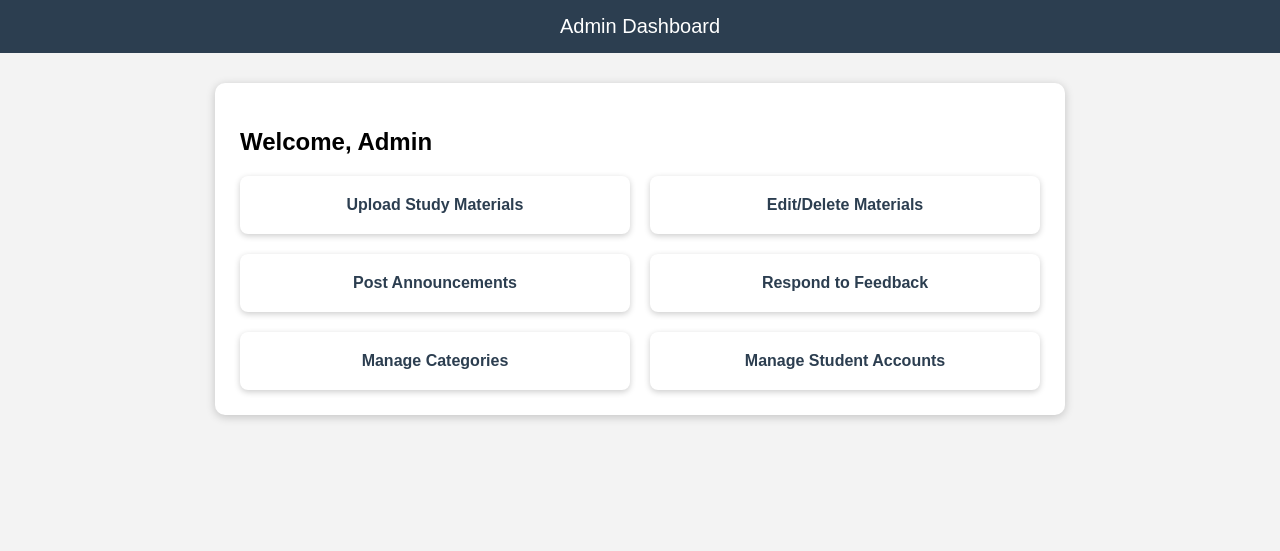
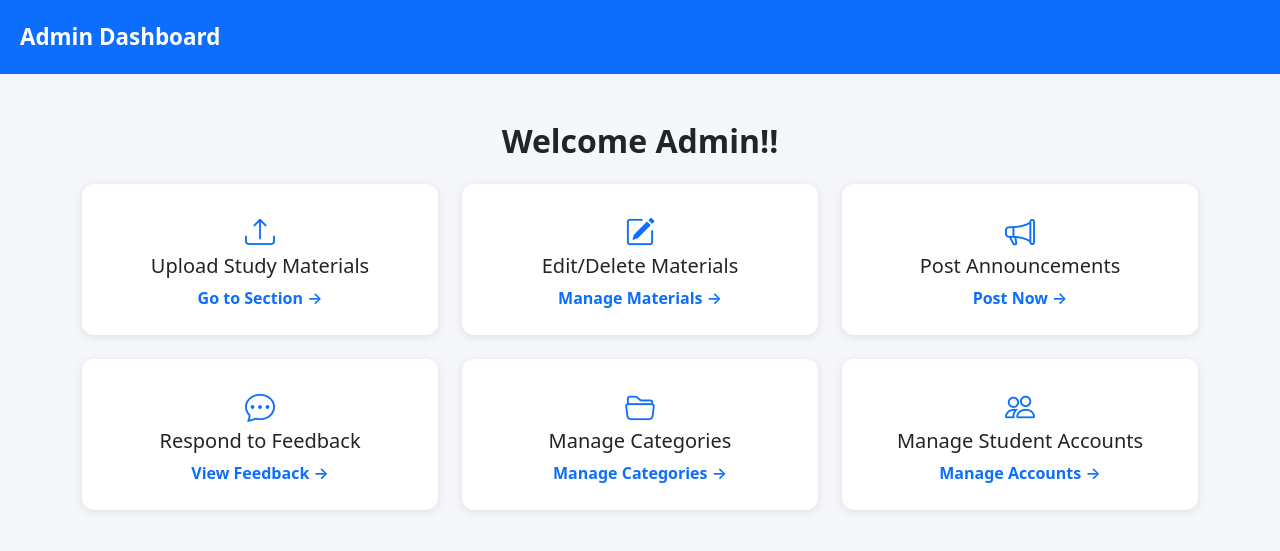
Before and after one commit to MoktanSujita/Study-Resource-management-System, a PHP site: page /templates/admin-dashboard.html in a window 1280 px wide. Shown: the top 551 px of the page. Run offline with PHP 8.4, Linux system fonts and the light colour scheme.

Commit message:
updated_admin_dashboard_&_login_bug

```diff
--- a/index.php
+++ b/index.php
@@ -44,7 +44,7 @@
   <div>
     <h1>Access Study Materials Anytime, Anywhere</h1>
     <p class="mt-3">A complete platform for notes, question papers, announcements & downloads.</p>
-    <a href="login.php" class="btn btn-primary btn-lg mt-4">Get Started</a>
+    <a href="templates/login.html" class="btn btn-primary btn-lg mt-4">Get Started</a>
   </div>
 </div>
 
--- a/templates/admin-dashboard.html
+++ b/templates/admin-dashboard.html
@@ -1,25 +1,132 @@
 <!DOCTYPE html>
-<html>
+<html lang="en">
 <head>
-  <title>Admin Dashboard</title>
-  <link rel="stylesheet" href="assets/css/style.css">
+    <meta charset="UTF-8">
+    <meta name="viewport" content="width=device-width, initial-scale=1.0">
+    <title>Admin Dashboard | Study Resources</title>
+
+    <!-- Bootstrap -->
+    <link href="https://cdn.jsdelivr.net/npm/bootstrap@5.3.3/dist/css/bootstrap.min.css" rel="stylesheet">
+
+    <style>
+        body {
+            background-color: #f5f7fb;
+        }
+
+        /* Navbar */
+        .navbar-custom {
+            background-color: #0d6efd;
+            padding: 15px 20px;
+        }
+
+        .navbar-brand {
+            color: white !important;
+            font-weight: 600;
+            font-size: 1.4rem;
+        }
+
+        /* Dashboard Cards */
+        .admin-card {
+            background: white;
+            padding: 25px;
+            border-radius: 12px;
+            text-align: center;
+            transition: 0.3s;
+            box-shadow: 0 2px 10px rgba(0,0,0,0.1);
+            cursor: pointer;
+        }
+
+        .admin-card:hover {
+            transform: translateY(-5px);
+            box-shadow: 0 5px 18px rgba(0,0,0,0.2);
+        }
+
+        .admin-card i {
+            font-size: 30px;
+            color: #0d6efd;
+            margin-bottom: 12px;
+        }
+
+        .admin-card a {
+            text-decoration: none;
+            color: #0d6efd;
+            font-weight: 600;
+        }
+    </style>
 </head>
+
 <body>
 
-<div class="navbar">Admin Dashboard</div>
+<!-- Navbar -->
+<nav class="navbar navbar-custom">
+    <span class="navbar-brand">Admin Dashboard</span>
+</nav>
 
-<div class="container">
-  <h2>Welcome, Admin</h2>
+<!-- Main Content -->
+<div class="container mt-5">
+    <h2 class="text-center mb-4 fw-bold">Welcome Admin!!</h2>
 
-  <div class="dashboard-grid">
-    <div class="card"><a href="upload.html">Upload Study Materials</a></div>
-    <div class="card"><a href="materials.html">Edit/Delete Materials</a></div>
-    <div class="card"><a href="announcements.html">Post Announcements</a></div>
-    <div class="card"><a href="feedback.html">Respond to Feedback</a></div>
-    <div class="card"><a href="#">Manage Categories</a></div>
-    <div class="card"><a href="#">Manage Student Accounts</a></div>
-  </div>
+    <div class="row g-4">
+
+        <!-- Upload -->
+        <div class="col-md-4">
+            <div class="admin-card">
+                <i class="bi bi-upload"></i>
+                <h5 class="mb-2">Upload Study Materials</h5>
+                <a href="upload.html">Go to Section →</a>
+            </div>
+        </div>
+
+        <!-- Edit/Delete -->
+        <div class="col-md-4">
+            <div class="admin-card">
+                <i class="bi bi-pencil-square"></i>
+                <h5 class="mb-2">Edit/Delete Materials</h5>
+                <a href="materials.html">Manage Materials →</a>
+            </div>
+        </div>
+
+        <!-- Announcements -->
+        <div class="col-md-4">
+            <div class="admin-card">
+                <i class="bi bi-megaphone"></i>
+                <h5 class="mb-2">Post Announcements</h5>
+                <a href="announcements.html">Post Now →</a>
+            </div>
+        </div>
+
+        <!-- Respond Feedback -->
+        <div class="col-md-4">
+            <div class="admin-card">
+                <i class="bi bi-chat-dots"></i>
+                <h5 class="mb-2">Respond to Feedback</h5>
+                <a href="feedback.html">View Feedback →</a>
+            </div>
+        </div>
+
+        <!-- Categories -->
+        <div class="col-md-4">
+            <div class="admin-card">
+                <i class="bi bi-folder2-open"></i>
+                <h5 class="mb-2">Manage Categories</h5>
+                <a href="#">Manage Categories →</a>
+            </div>
+        </div>
+
+        <!-- Student Accounts -->
+        <div class="col-md-4">
+            <div class="admin-card">
+                <i class="bi bi-people"></i>
+                <h5 class="mb-2">Manage Student Accounts</h5>
+                <a href="#">Manage Accounts →</a>
+            </div>
+        </div>
+
+    </div>
 </div>
+
+<!-- Bootstrap Icons -->
+<link rel="stylesheet" href="https://cdn.jsdelivr.net/npm/bootstrap-icons@1.11.1/font/bootstrap-icons.css">
 
 </body>
 </html>
--- a/templates/login.html
+++ b/templates/login.html
@@ -30,7 +30,7 @@
         </form>
 
         <p class="mt-3 text-center">
-          Don't have an account? <a href="register.php">Register</a>
+          Don't have an account? <a href="register.html">Register</a>
         </p>
       </div>
 
```
Also changed, not shown: templates/announcements.html (deleted), templates/feedback.html (deleted).
